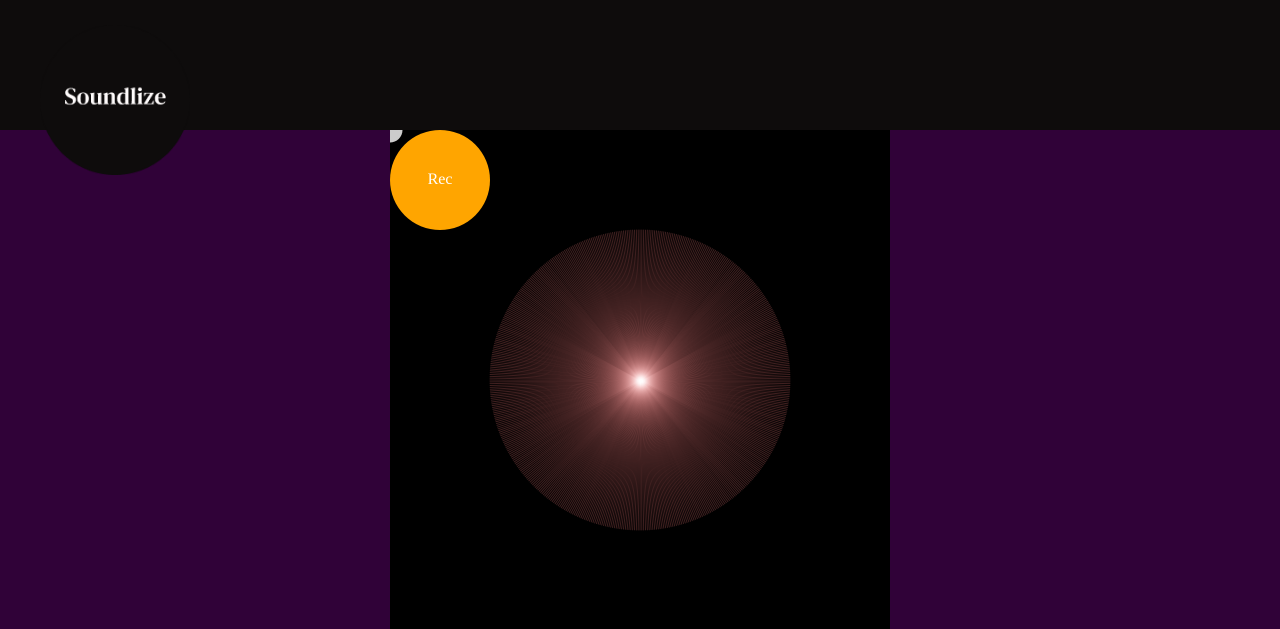
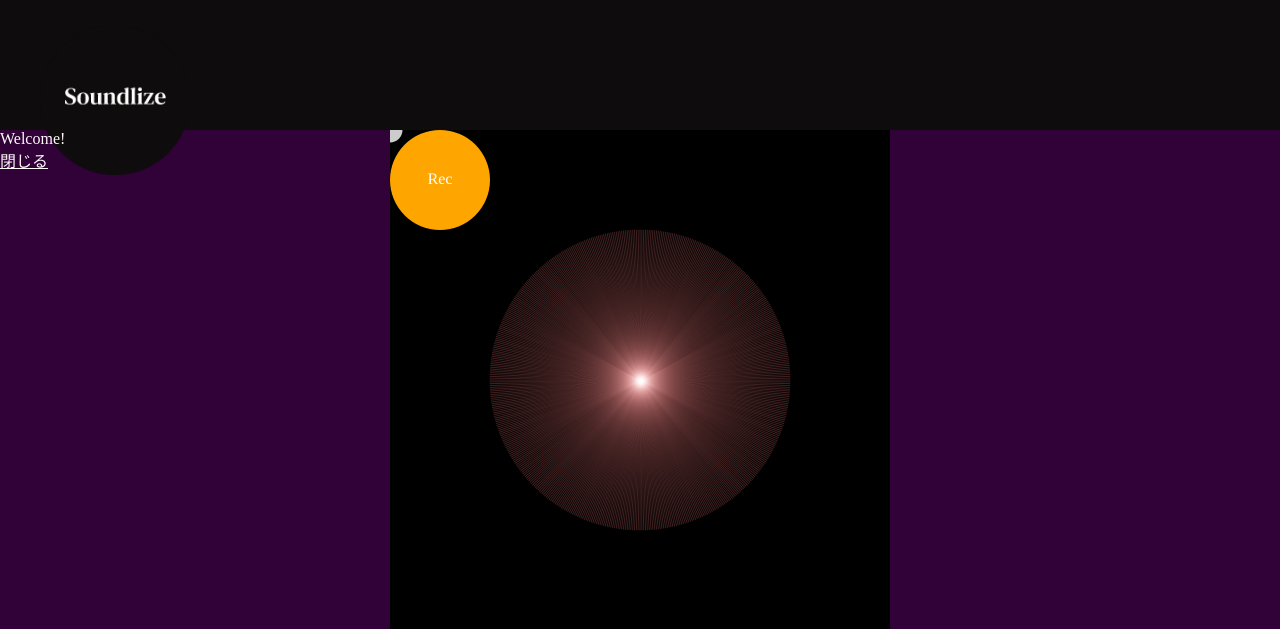
Before and after one commit to tt00mm11/LaborARTory, a PHP site: page / in a window 1280 px wide. Shown: the top 629 px of the page. Run offline with PHP 8.4, Linux system fonts and the light colour scheme; some libraries are stand-ins or nearby versions.

Commit message:
add model sato

```diff
--- a/css/style.css
+++ b/css/style.css
@@ -2,6 +2,40 @@
             margin: 0;
             padding: 0;
         }
+/* モーデル */
+
+        .modal{
+            display: none;
+            height: 100px;
+            position: fixed;
+        }
+
+        .modal_i{
+            height: 100px;
+            position: absolute;
+            width: 100%;
+        }
+
+        .model_content{
+            background: rgb(0, 0, 0);
+            left: 50%;
+            padding: 40px;
+            position: fixed;
+            top: 60%;
+            transform: translate(-50%,-50%);
+        }
+
+        p{
+            color: snow;
+            font-family: serif;
+        }
+
+        a{
+            color: snow;
+            font-family: serif;
+        }
+
+
 /* ヘッダー */
         header {
             background-color: #0E0C0C;
--- a/index.html
+++ b/index.html
@@ -17,6 +17,15 @@
     <div class="logo_img" id="logo_img_i"><img src="img/Exclude.png" alt=""></div>
   </header>
   <main>
+  <!-- js_modal表示 sa 211111   -->
+    <div class="modal js_modal">
+      <div class="modal_i js_modal_close"></div>
+      <div class="modal_content">
+        <p>Welcome!</p>
+        <a class="modal_close" href="">閉じる</a>
+      </div>
+    </div>
+   <!-- ここまで -->
     <div class="content_visualize" id="content_visualize_i">
       <div id="content"></div>
     </div>
--- a/js/sound_visualizer.js
+++ b/js/sound_visualizer.js
@@ -43,6 +43,17 @@ let parent = document.getElementById('content');
 let uploadSound = document.getElementById('import_input_i');
 
 let count = 9;
+
+//モーデル sato 211111
+
+$(window).on('load',function(){
+    $('.js_modal').fadeIn();
+    return false;
+});
+$('.js_modal_close').on('click',function(){
+    $('.js_modal').fadeOut();
+    return false;
+});
 
 uploadSound.addEventListener('change', changeSound, false);
 
```
